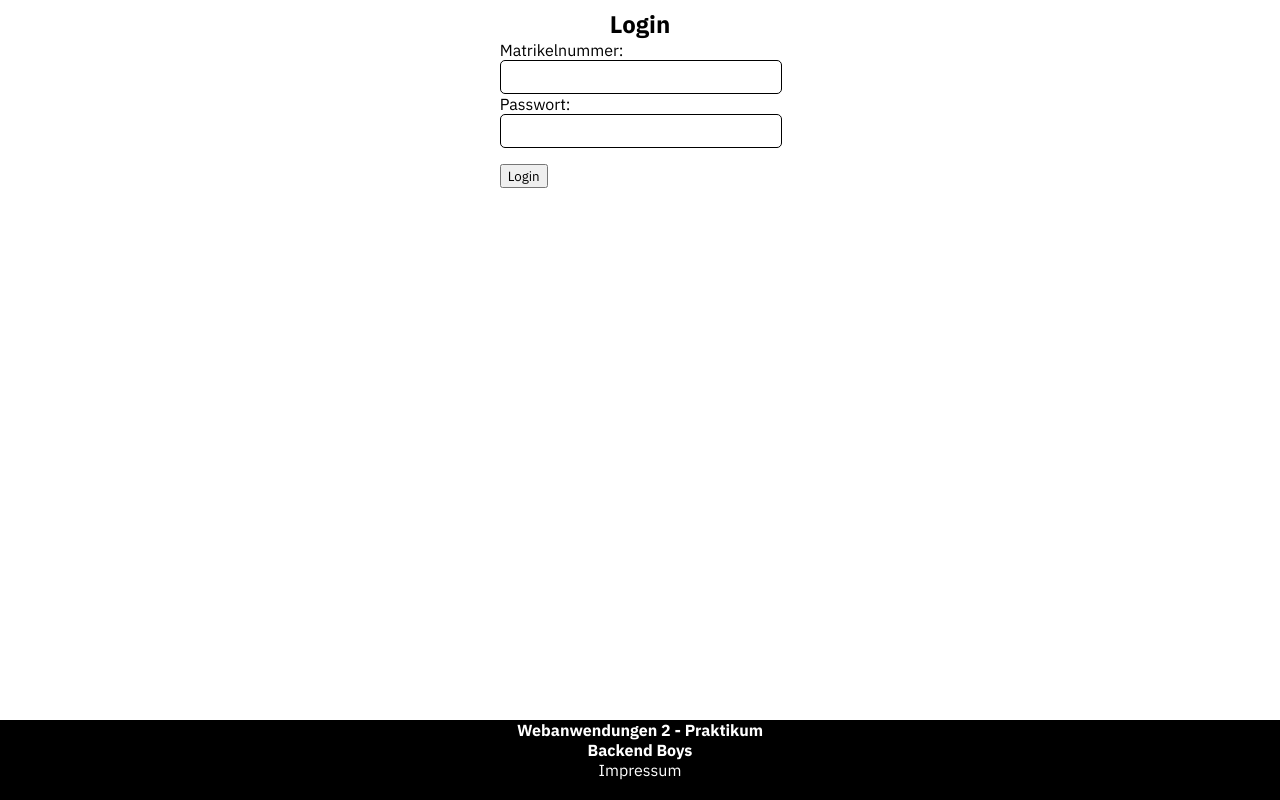
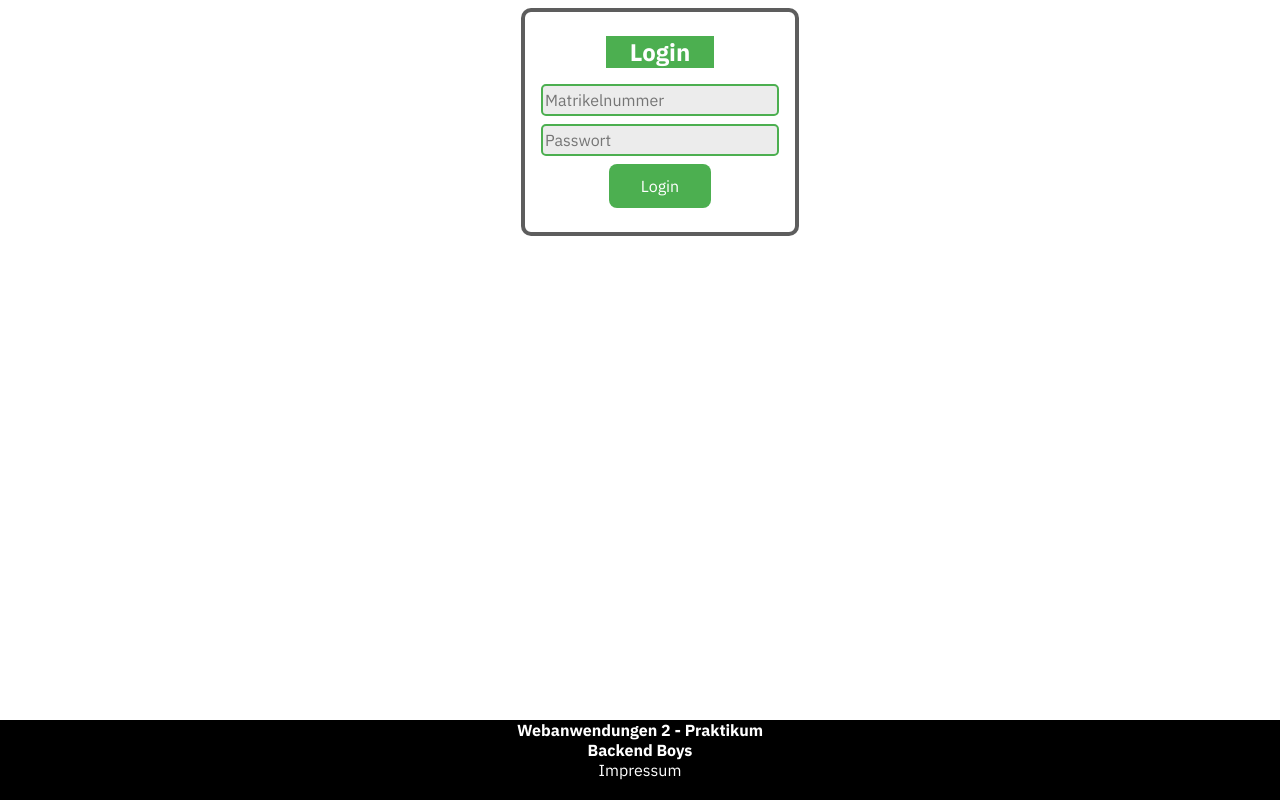
Before and after one commit to kvvvrl/uni-wow, a plain HTML site: page frontend/login.html in a window 1280 px wide. Drawn offline with Linux system fonts and the light colour scheme.

Commit message:
fixed login design

```diff
--- a/frontend/login.html
+++ b/frontend/login.html
@@ -9,24 +9,22 @@
 		  rel="stylesheet">
 	<!---------------->
 	<link rel='stylesheet' type='text/css' href='style/global_style.css'>
-	<link rel='stylesheet' type='text/css' href='style/login_style.css'>
+	<link rel='stylesheet' type='text/css' href='style/login_register_style.css'>
 	<title>Uni-WOW</title>
 </head>
 <body>
 <main>
 	<section class="login">
-		<h1 style="text-align: center">Login</h1>
 		<form action="index.html" target="_self">
+			<h1 style="text-align: center">Login</h1>
 			<section>
-				<label for="mnummer">Matrikelnummer:</label>
-				<input minlength="6" type="number" id="mnummer" name="mnummer"/>
+				<input minlength="6" type="number" id="mnummer" name="mnummer" placeholder="Matrikelnummer"/>
 			</section>
 			<section>
-				<label for="passwort">Passwort:</label>
-				<input type="password" id="passwort" name="passwort"/>
+				<input type="password" id="passwort" name="passwort" placeholder="Passwort"/>
 			</section>
 			<section>
-				<button type="submit">Login</button>
+				<button type="submit" id="login_button">Login</button>
 			</section>
 		</form>
 	</section>
--- a/frontend/style/login_register_style.css
+++ b/frontend/style/login_register_style.css
@@ -1,4 +1,4 @@
-#h1_register {
+h1 {
     color: #fff;
     background-color: #4CAF50;
     font-size: 3vh;
@@ -11,6 +11,7 @@ body {
     display: flex;
     justify-content: center;
     align-items: center;
+    margin: 0;
 }
 
 form {
@@ -63,7 +64,7 @@ background-color: #4CAF50; /* Green */
   text-decoration: none;
   display: inline-block;
 
-  font-size: 16px;
+  font-size: medium;
   cursor: pointer;
   border-radius: 1vh;
 }
@@ -74,3 +75,9 @@ button:hover{
 input[type=number] {
     -moz-appearance: textfield;
 }
+#login_button {
+    display: block;
+    margin: 1vh auto;
+    justify-content: center;
+    align-items: center;
+}
--- a/frontend/style/login_style.css
+++ /dev/null
@@ -1,27 +0,0 @@
-body {
-    background-color: #FFF;
-    display: flex;
-    justify-content: center;
-    align-items: center;
-}
-
-form {
-    display: flex;
-    flex-direction: column;
-}
-
-input {
-    height: 4vh;
-    width: 100%;
-    padding: 0;
-    border: 1px solid black;
-    border-radius: 5px;
-}
-
-button {
-    margin-top: 2vh;
-}
-
-input[type=number] {
-    -moz-appearance: textfield;
-}
```
Also changed, not shown: frontend/register.html (+1 -1 lines).
